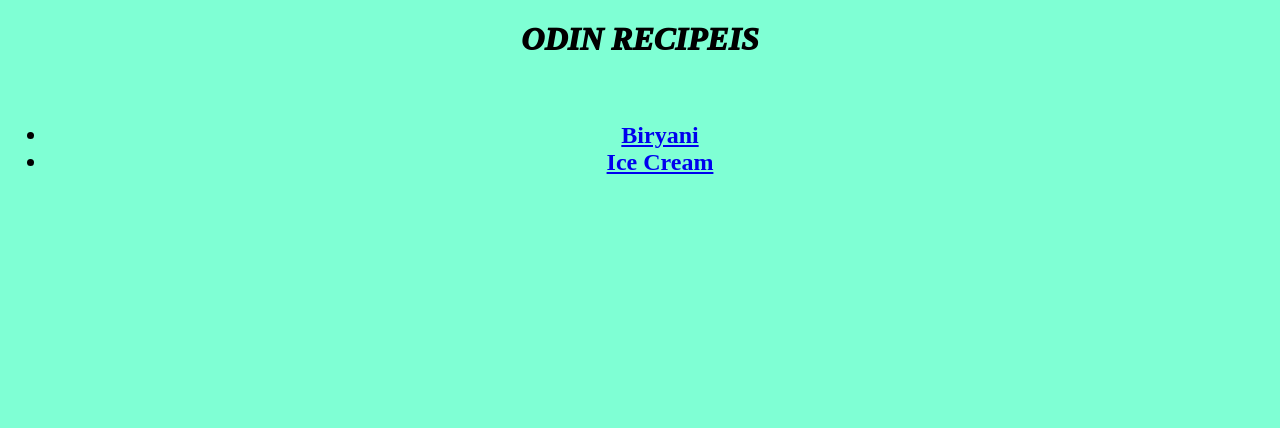
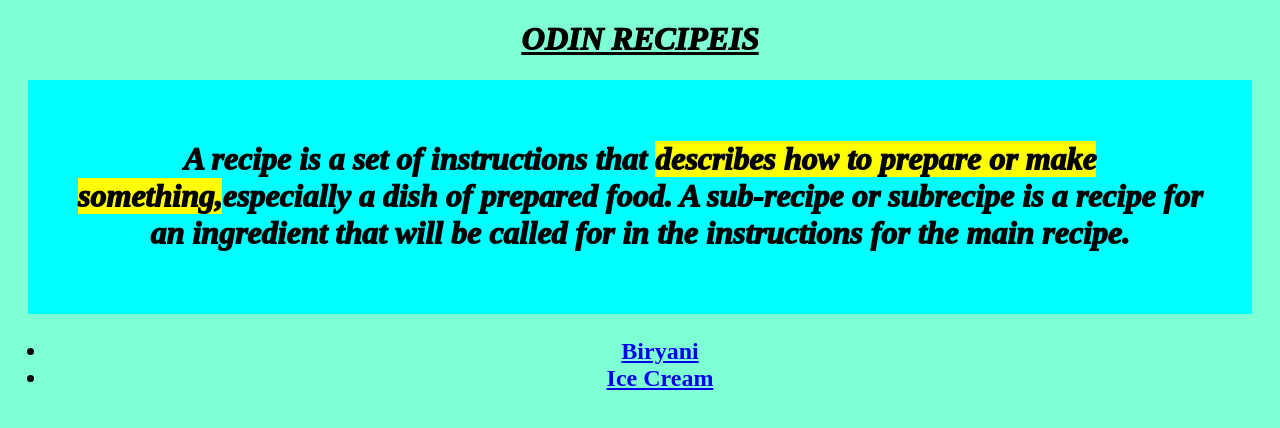
Before and after one commit to RahulRR-10/odin-recipies, a plain HTML site: page index.html in a window 1280 px wide. Drawn offline with Linux system fonts and the light colour scheme.

Commit message:
Added block boxes

```diff
--- a/index.html
+++ b/index.html
@@ -8,11 +8,14 @@
     <link href="style.css" rel="stylesheet">
 </head>
 <body>
-   <h1>ODIN RECIPEIS</h1><br>
+
+   <h1><u>ODIN RECIPEIS</u></h1>
+   <div><h1 class="divs">A recipe is a set of instructions that <span>describes how to prepare or make something,</span><span></span>especially a dish of prepared food. A sub-recipe or subrecipe is a recipe for an ingredient that will be called for in the instructions for the main recipe.</h2></div>
    <h2> <ul>
    <li> <a href="recipies/briyani.html" target="_blank">Biryani</a>
 <li><a href="recipies/ice_cream.html" target="_blank">Ice Cream</a></li>
 </ul></h2>
 
+
 </body>
 </html>
--- a/style.css
+++ b/style.css
@@ -22,3 +22,11 @@ h1 {
 .bir{
     background-color: bisque;
 }
+div{
+    padding: 40px;
+    margin: 20px;
+   background-color: aqua;
+}
+span{
+    background-color: yellow;
+}
```
